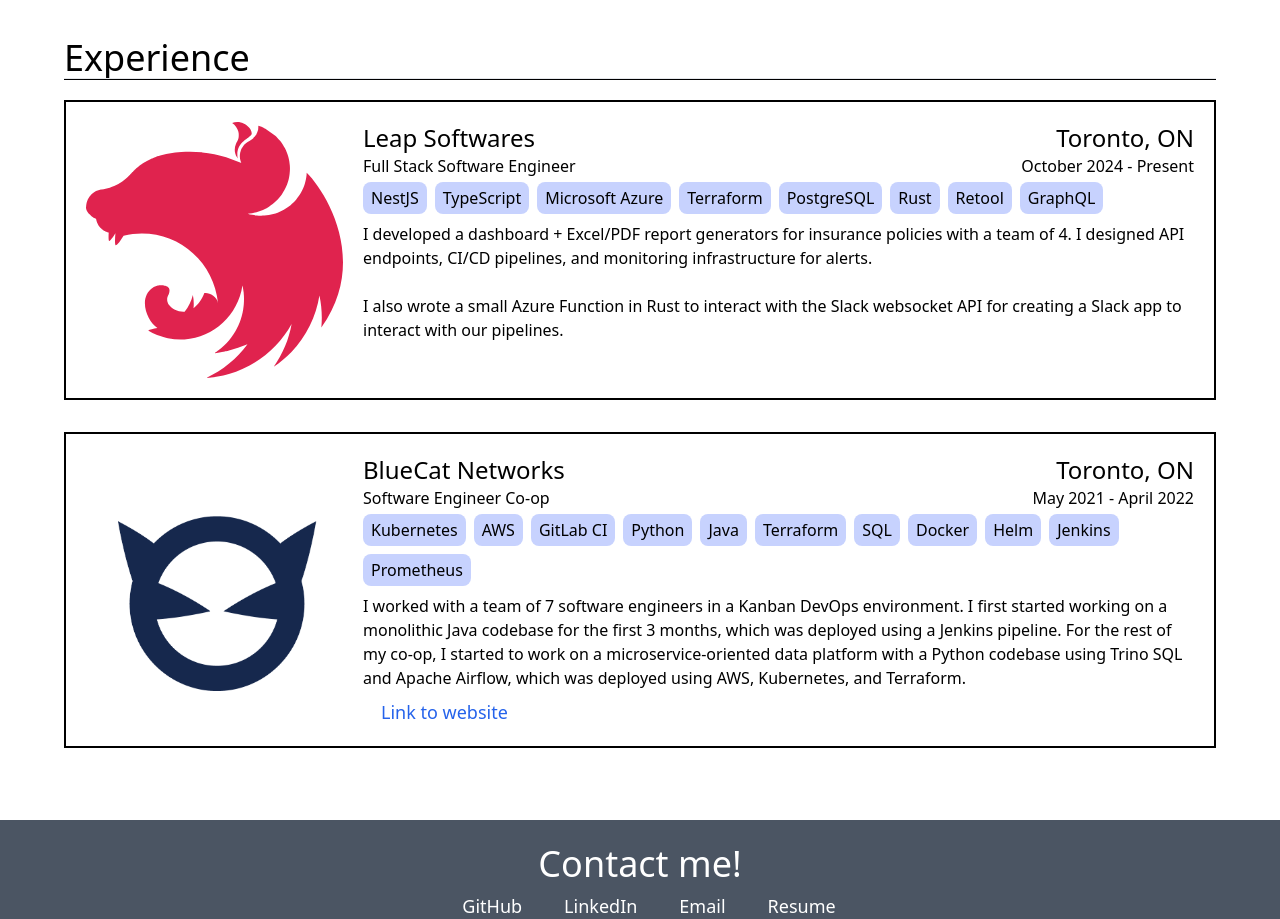
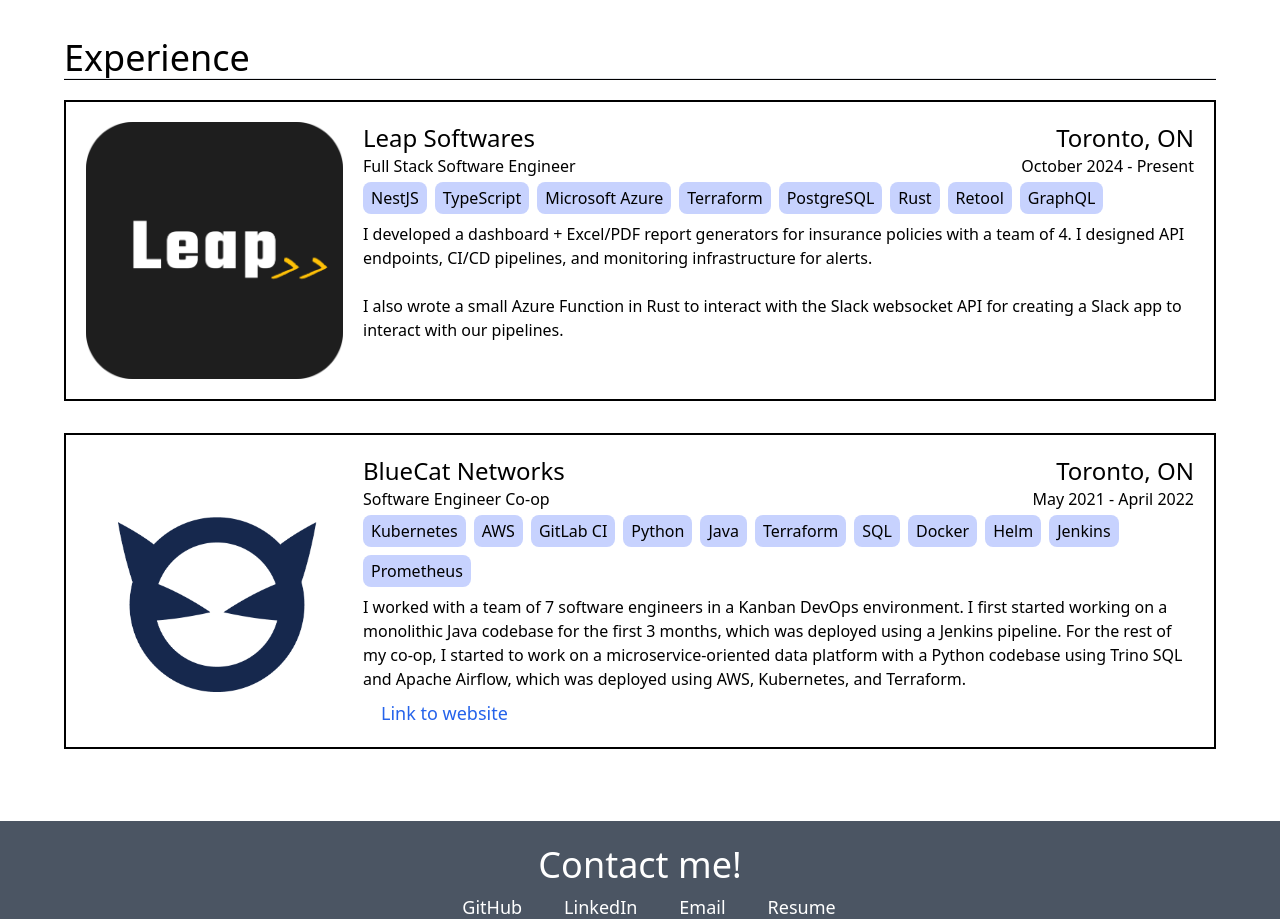
Before and after one commit to Epicsteve2/Epicsteve2.github.io, a SvelteKit app: page / in a window 1280 px wide. Shown: the part 894-1813 px from the top of the page. Built offline with nearby package versions, Linux system fonts and the light colour scheme; some icons are missing.

Commit message:
Add leap softwares logo

```diff
--- a/src/routes/+page.svelte
+++ b/src/routes/+page.svelte
@@ -5,7 +5,7 @@
 	import AboutMe from './AboutMe.svelte';
 	import ExperienceCard from './ExperienceCard.svelte';
 
-	import nestjsLogo from '$lib/images/nestjs.svg';
+	import leapSoftwaresLogo from '$lib/images/leap-softwares-logo.png';
 	import bluecatLogo from '$lib/images/bluecat-networks-logo.png';
 
 	import GlobeLogo from 'virtual:icons/bi/globe-americas';
@@ -42,7 +42,7 @@
 							dateRange="October 2024 - Present"
 							location="Toronto, ON"
 							jobTitle="Full Stack Software Engineer"
-							image={nestjsLogo}
+							image={leapSoftwaresLogo}
 							altImage="NestJS Logo"
 						>
 							<div class="flex flex-col justify-between grow">
```
Also changed, not shown: src/lib/images/leap-softwares-logo.png (added), src/lib/images/nestjs.svg (deleted), 14 other files (tests, documents, lock files or other folders).
